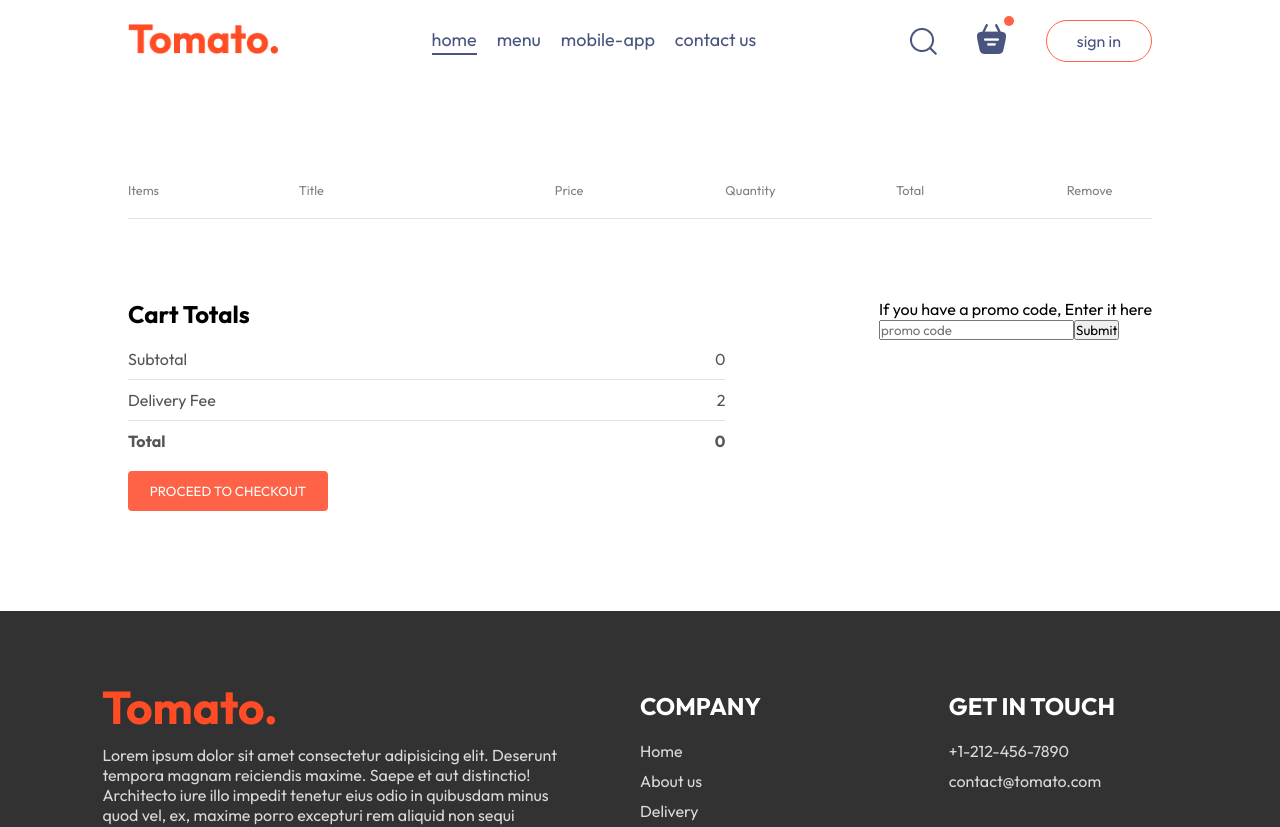
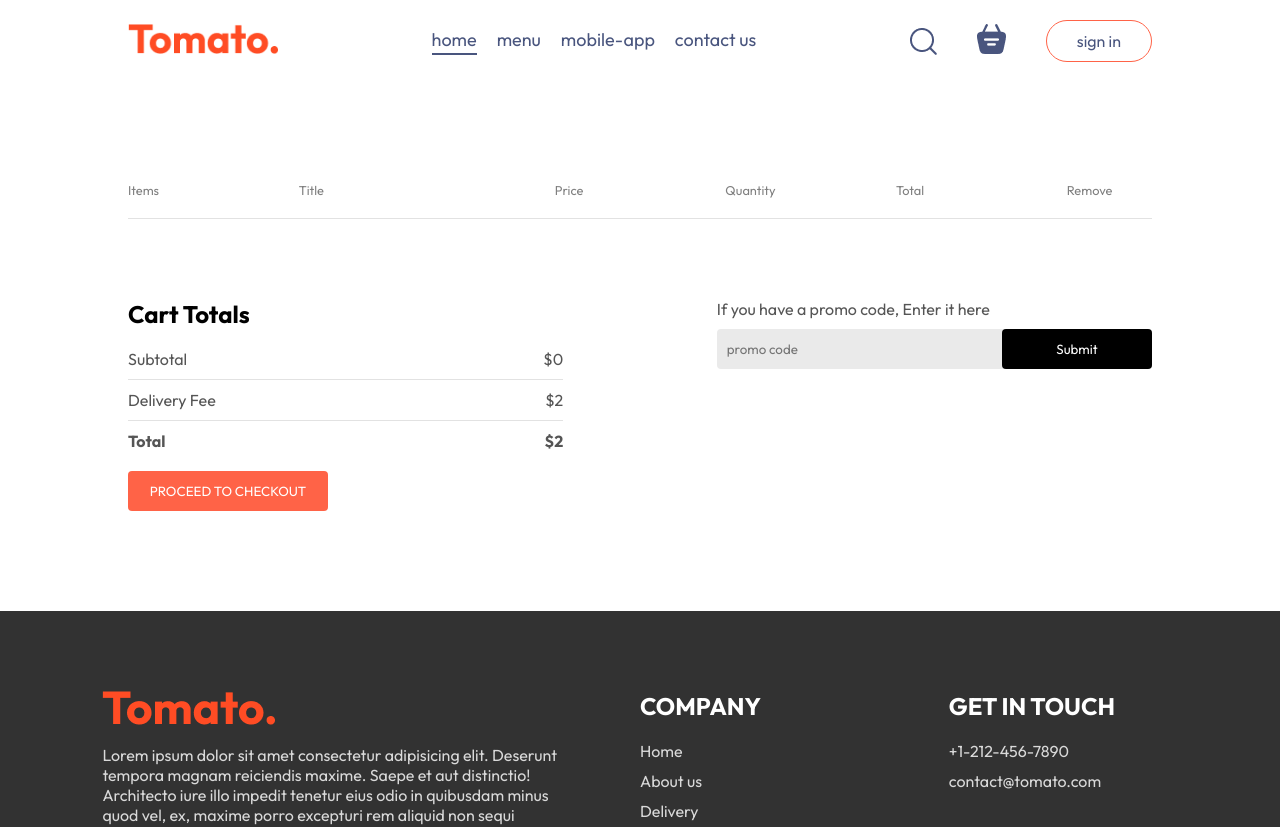
Before and after one commit to Narotam-Mishra/mern-full-stack-food-ordering-app, a React (Vite) app in the folder frontend/: page /cart in a window 1280 px wide. Shown: the top 827 px of the page. Built offline with nearby package versions, Linux system fonts and the light colour scheme.

Commit message:
full-stack-food-ordering_app_cart_page_functionalities_completed_1.18

```diff
--- a/frontend/src/components/navbar/Navbar.jsx
+++ b/frontend/src/components/navbar/Navbar.jsx
@@ -1,30 +1,60 @@
-import { useState } from 'react'
+import { useContext, useState } from 'react'
 import "./Navbar.css"
 import { assets } from '../../assets/assets'
 import { Link } from 'react-router-dom'
+import { StoreContext } from '../../context/StoreContext'
 
 const Navbar = ({ setShowLogin }) => {
   const [menu, setMenu] = useState("home");
+  const { getTotalCartAmount } = useContext(StoreContext)
 
   return (
-    <div className='navbar'>
-      <Link to="/"><img src={assets.logo} alt="app_logo" className="logo" /></Link>
+    <div className="navbar">
+      <Link to="/">
+        <img src={assets.logo} alt="app_logo" className="logo" />
+      </Link>
       <ul className="navbar-menu">
-        <Link to='/' onClick={() => setMenu("home")} className={menu === "home" ? "active" : ""}>home</Link>
-        <a href='#explore-menu' onClick={() => setMenu("menu")} className={menu === "menu" ? "active" : ""}>menu</a>
-        <a href='#app-download' onClick={() => setMenu("mobile-app")} className={menu === "mobile-app" ? "active" : ""}>mobile-app</a>
-        <a href='#footer' onClick={() => setMenu("contact-us")} className={menu === "contact-us" ? "active" : ""}>contact us</a>
+        <Link
+          to="/"
+          onClick={() => setMenu("home")}
+          className={menu === "home" ? "active" : ""}
+        >
+          home
+        </Link>
+        <a
+          href="#explore-menu"
+          onClick={() => setMenu("menu")}
+          className={menu === "menu" ? "active" : ""}
+        >
+          menu
+        </a>
+        <a
+          href="#app-download"
+          onClick={() => setMenu("mobile-app")}
+          className={menu === "mobile-app" ? "active" : ""}
+        >
+          mobile-app
+        </a>
+        <a
+          href="#footer"
+          onClick={() => setMenu("contact-us")}
+          className={menu === "contact-us" ? "active" : ""}
+        >
+          contact us
+        </a>
       </ul>
       <div className="navbar-right">
         <img src={assets.search_icon} alt="search_icon" />
         <div className="navbar-search-icon">
-          <Link to="/cart"><img src={assets.basket_icon} alt="" /></Link>
-          <div className="dot"></div>
+          <Link to="/cart">
+            <img src={assets.basket_icon} alt="" />
+          </Link>
+          <div className={getTotalCartAmount() === 0 ? "" : "dot"}></div>
         </div>
         <button onClick={() => setShowLogin(true)}>sign in</button>
       </div>
     </div>
-  )
+  );
 }
 
 export default Navbar
--- a/frontend/src/context/StoreContext.jsx
+++ b/frontend/src/context/StoreContext.jsx
@@ -20,9 +20,21 @@
         setCartItems((prev) => ({ ...prev, [itemId]:prev[itemId] - 1 }));
     }
 
-    useEffect(() => {
-        console.log(cartItems);
-    }, [cartItems])
+    // useEffect(() => {
+    //     console.log(cartItems);
+    // }, [cartItems])
+
+    // method to calculate total amount of cart items
+    const getTotalCartAmount = () => {
+        let totalAmount = 0;
+        for(const item in cartItems){
+            if(cartItems[item] > 0){
+                let itemInfo = food_list.find((product) => product._id === item);
+                totalAmount += itemInfo.price * cartItems[item];
+            }
+        }
+        return totalAmount;
+    }
 
     const contextValue = {
       food_list,
@@ -30,6 +42,7 @@
       setCartItems,
       addToCart,
       removeFromCart,
+      getTotalCartAmount
     };
 
     return(
--- a/frontend/src/pages/cart/Cart.css
+++ b/frontend/src/pages/cart/Cart.css
@@ -63,3 +63,47 @@
     border-radius: 4px;
     cursor: pointer;
 }
+
+.cart-promocode{
+    flex: 1;
+}
+
+.cart-promocode p{
+    color: #555;
+}
+
+.cart-promocode-input{
+    margin-top: 10px;
+    display: flex;
+    justify-content: space-between;
+    align-items: center;
+    background-color: #eaeaea;
+    border-radius: 4px;
+}
+
+.cart-promocode-input input{
+    background: transparent;
+    border: none;
+    outline: none;
+    padding-left: 10px;
+}
+
+.cart-promocode-input button{
+    width: max(10vw, 150px);
+    padding: 12px 5px;
+    background-color: #000000;
+    border: none;
+    color: #fff;
+    border-radius: 4px;
+    cursor: pointer;
+}
+
+@media (max-width: 750px){
+    .cart-bottom{
+        flex-direction: column-reverse;
+    }
+
+    .cart-promocode{
+        justify-content: start;
+    }
+}
--- a/frontend/src/pages/cart/Cart.jsx
+++ b/frontend/src/pages/cart/Cart.jsx
@@ -3,7 +3,7 @@
 import { StoreContext } from "../../context/StoreContext";
 
 const Cart = () => {
-  const { cartItems, food_list, removeFromCart } = useContext(StoreContext);
+  const { cartItems, food_list, removeFromCart, getTotalCartAmount } = useContext(StoreContext);
 
   return (
     <div className="cart">
@@ -45,17 +45,17 @@
           <div>
             <div className="cart-total-details">
               <p>Subtotal</p>
-              <p>{0}</p>
+              <p>${getTotalCartAmount()}</p>
             </div>
             <hr />
             <div className="cart-total-details">
               <p>Delivery Fee</p>
-              <p>{2}</p>
+              <p>${2}</p>
             </div>
             <hr />
             <div className="cart-total-details">
               <b>Total</b>
-              <b>{0}</b>
+              <b>${getTotalCartAmount()+2}</b>
             </div>
           </div>
           <button>PROCEED TO CHECKOUT</button>
```
